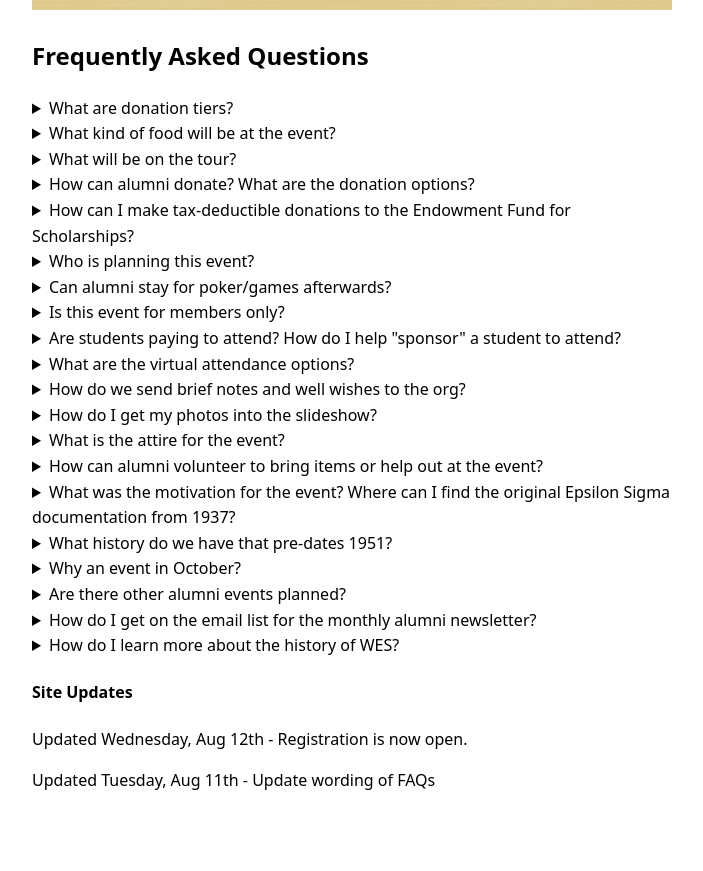
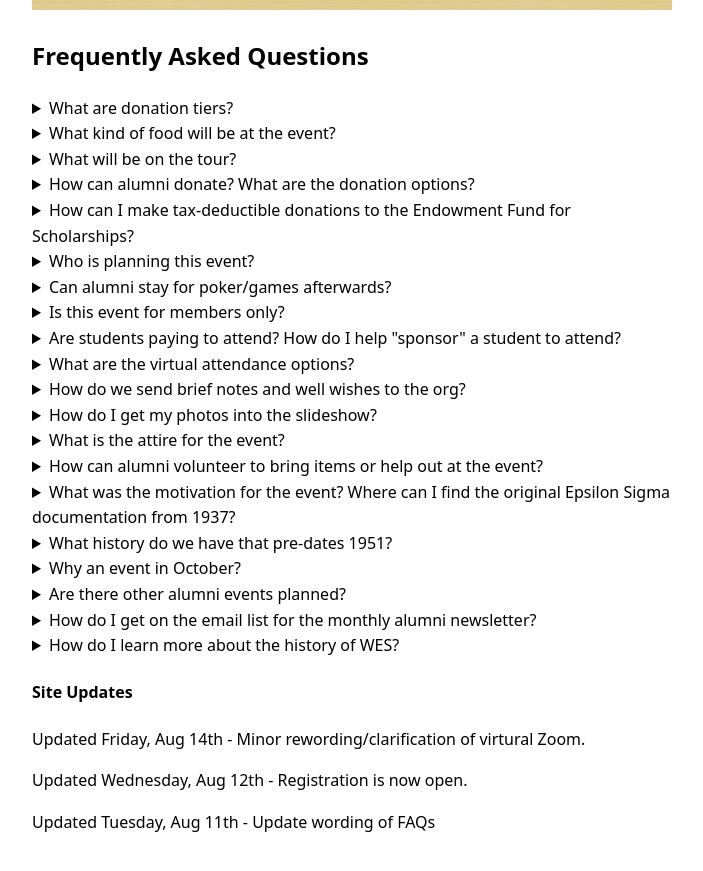
Before and after one commit to mciechanumich/WES100, a Jekyll site: the page built from docs/index.html, in a window 1280 px wide and 900 px high, scrolled down 1296 px. Shown: the top 871 px of the window, without its empty margins (288-991 px from the left). Built offline with Jekyll 4.4.1, drawn with Linux system fonts in a browser that asks for light colours; some of the changed lines change nothing that is shown.

Commit message:
feat: rewording of zoom virtual

```diff
--- a/docs/index.html
+++ b/docs/index.html
@@ -183,7 +183,7 @@
   <details class="faq-item">
     <summary class="faq-question">What are the virtual attendance options?</summary>
     <div class="faq-answer">
-      <p>We plan on hosting a Zoom call during the event to say to the virtual attendees.  Virtual attendees will have access to the slideshow and a virtual tour of the recent house renovations.  Virtual attendees will still need to register to attend. You will receive an email with your Zoom link. (Thanks to Tony for volunteering to host the Zoom virtual event. Thanks to Bryan for lending the on-site equipment to make this possible.)</p>
+      <p>For those who cannot attend in-person, We will host a Zoom call all during the event bringing together in-person attendees and virtual attendees.  Virtual attendees will have access to the slideshow and a virtual tour of the recent house renovations.  Virtual attendees still need to register to attend. You will receive an email with your Zoom link. (Thanks to Tony for volunteering to host the Zoom virtual event. Thanks to Bryan for lending the on-site equipment to make this possible.)</p>
     </div>
   </details>
 
@@ -294,6 +294,7 @@
 
     <div class="">
         <h4>Site Updates</h2>
+        <p>Updated Friday, Aug 14th - Minor rewording/clarification of virtural Zoom.</p>
         <p>Updated Wednesday, Aug 12th - Registration is now open.</p>
         <p>Updated Tuesday, Aug 11th - Update wording of FAQs</p>
     </div>
```
